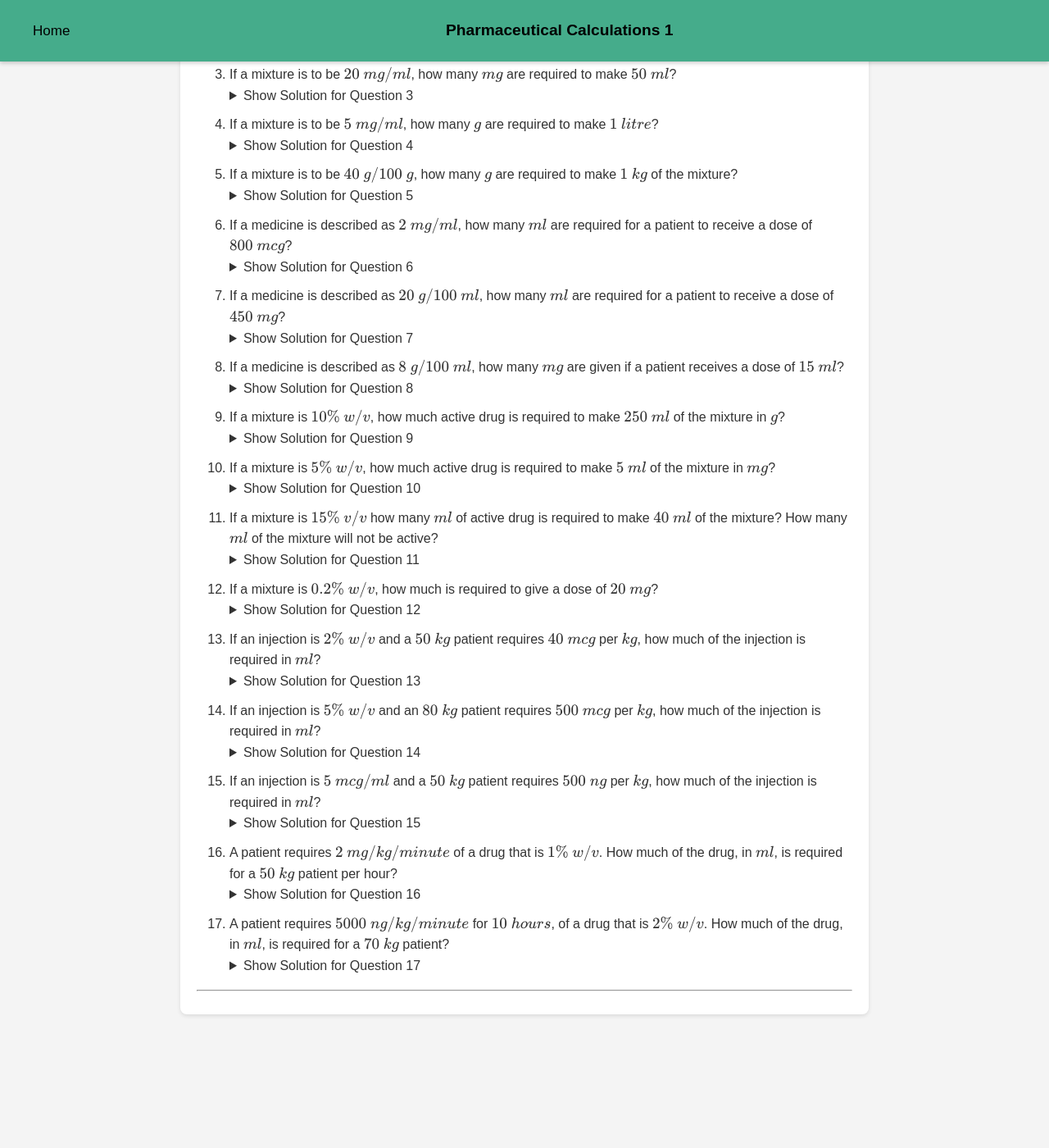
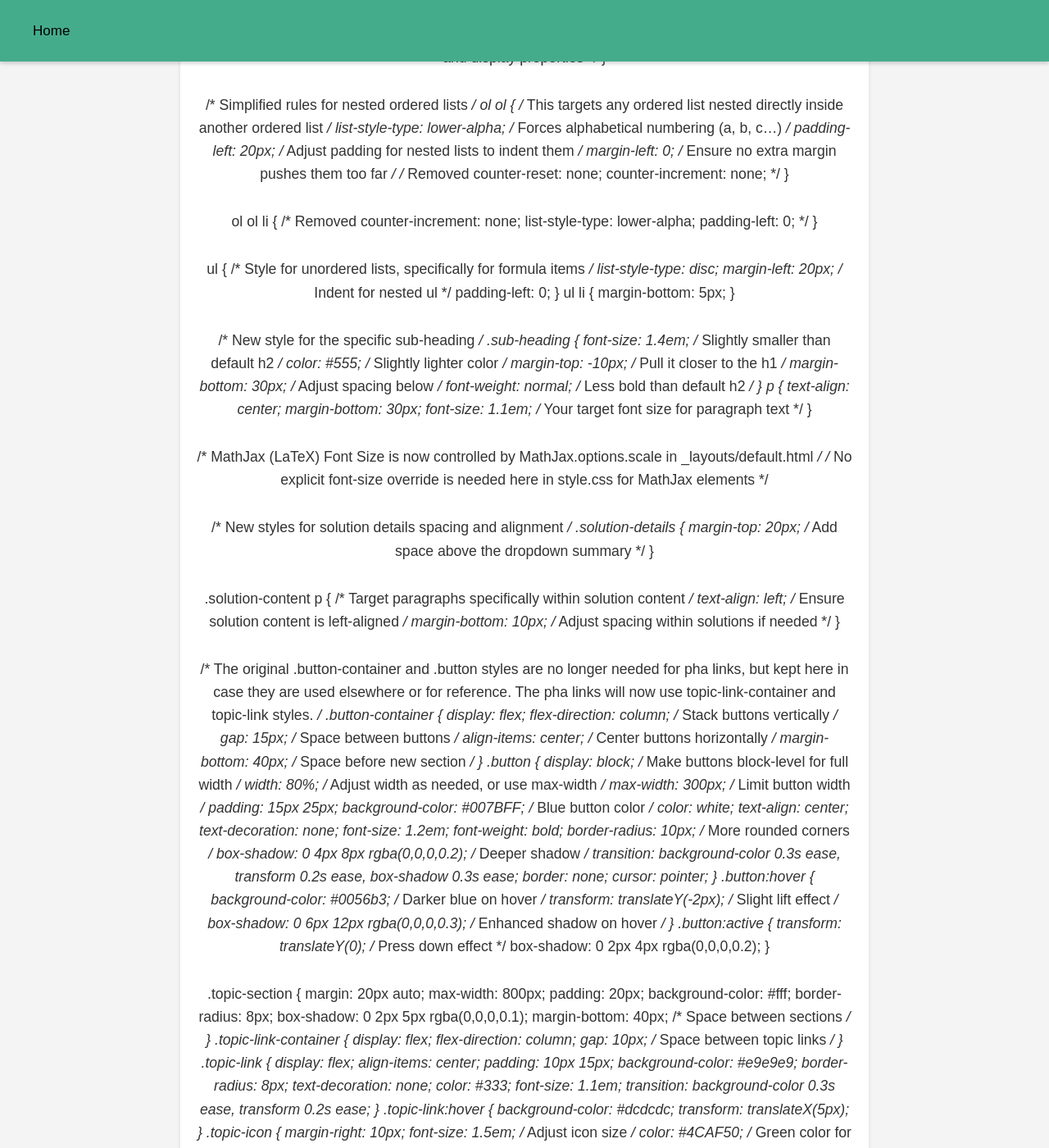
Before and after one commit to probe973/pha-4010y, a Jekyll site: the page built from review/1.md, in a window 1280 px wide and 1400 px high, scrolled down 1257 px. Shown: the whole window at 82% size. Built offline with Jekyll 4.4.1, drawn with Linux system fonts in a browser that asks for light colours; our own code applies the rules of GitHub Pages for plain Markdown files; before the commit the page ends 2534 px from its top, so only the background shows below that; some of the changed text lies outside the part shown.

Commit message:
Update 1.md

```diff
--- a/review/1.md
+++ b/review/1.md
@@ -1,213 +1,298 @@
----
-layout: default
-title: Pharmaceutical Calculations 1
----
+html, body { /* Ensure no default margins/paddings on html and body */
+    margin: 0;
+    padding: 0;
+}
+body {
+    font-family: sans-serif;
+    line-height: 1.6;
+    padding-top: 60px; /* Space for the fixed header */
+    background-color: #f4f4f4; /* Light background for the page */
+    color: #333;
+    /* Removed custom counter-reset from here */
+}
+.navbar {
+    position: fixed;
+    top: 0;
+    left: 0;
+    width: 100%;
+    background-color: #45ac8b; /* Changed background color for the navbar */
+    overflow: hidden;
+    box-shadow: 0 2px 5px rgba(0,0,0,0.2);
+    z-index: 1000; /* Ensure navbar stays on top */
+    display: flex;
+    justify-content: flex-start; /* Align items to the start */
+    align-items: center;
+    padding: 10px 20px; /* Adjusted vertical padding to match other pages' navbar height */
+    box-sizing: border-box; /* Include padding in width */
+}
 
-<h1>Pharmaceutical Calculations 1</h1>
+/* --- START: Navigation Link Styles --- */
 
-<div class="instructions">
-    <h2>Instructions</h2>
-    <ul>
-        <li>Answer <strong>ALL</strong> questions on this paper.</li>
-        <li>All questions have equal weighting.</li>
-        <li>All answers must include units, where appropriate. Answers without units (or incorrect units) will be marked as incorrect.</li>
-        <li>Calculators of any description are <strong>NOT</strong> allowed.</li>
-    </ul>
-</div>
+/* Styles for links in EXISTING HTML files (e.g., pha01.html, pha01_s.html) */
+/* These target <a> tags directly inside .navbar */
+.navbar a {
+    display: block;
+    color: black; /* Changed text color to black */
+    text-align: center;
+    padding: 14px 20px;
+    text-decoration: none;
+    font-size: 17px;
+    border-radius: 8px; /* Rounded corners for links */
+    transition: background-color 0.3s ease; /* Smooth transition on hover */
+    margin-right: 10px; /* Space between links */
+}
+.navbar a:hover {
+    background-color: #5cb85c; /* Lighter green on hover */
+    color: black; /* Ensure text remains black on hover */
+}
 
-<hr>
+/* Styles for links in NEW Jekyll-processed Markdown files */
+/* These target <a> tags specifically given the .navbar-link class in _layouts/default.html */
+.navbar-link {
+    display: block;
+    color: black;
+    text-align: center;
+    padding: 14px 20px;
+    text-decoration: none;
+    font-size: 17px;
+    border-radius: 8px;
+    transition: background-color 0.3s ease;
+    float: none !important; /* Ensures no floating behavior */
+    margin-right: auto !important; /* Pushes the link to the far left */
+    margin-left: 0 !important; /* Ensures no left margin interference */
+}
+.navbar-link:hover {
+    background-color: #5cb85c;
+    color: black;
+}
 
-<h2>Conversions</h2>
-<ol class="main-questions"> <!-- ADD THIS CLASS -->
-    <li>Convert the following into the given unit
-        <ol type="a">
-            <li>$7.25~g$ into $mg$</li>
-            <li>$0.0444~mg$ into $mcg$</li>
-            <li>$93400~ml$ into $l$</li>
-            <li>$65000~ng$ into $mcg$</li>
-            <li>$0.000234~g$ into $mcg$</li>
-            <li>$250000~mg$ into $kg$</li>
-            <li>$45~g$ into $ng$</li>
-            <li>$123~mcg$ into $g$</li>
-        </ol>
-        <details class="solution-details">
-            <summary>Show Solution for Question 1</summary>
-            <div class="solution-content">
-                <p><strong>Solution for 1a:</strong> $7.25~g = 7250~mg$</p>
-                <p><strong>Solution for 1b:</strong> $0.0444~mg = 44.4~mcg$</p>
-                <p><strong>Solution for 1c:</strong> $93400~ml = 93.4~l$</p>
-                <p><strong>Solution for 1d:</strong> $65000~ng = 65~mcg$</p>
-                <p><strong>Solution for 1e:</strong> $0.000234~g = 234~mcg$</p>
-                <p><strong>Solution for 1f:</strong> $250000~mg = 0.25~kg$</p>
-                <p><strong>Solution for 1g:</strong> $45~g = 45,000,000,000~ng$</p>
-                <p><strong>Solution for 1h:</strong> $123~mcg = 0.000123~g$</p>
-            </div>
-        </details>
-    </li>
-</ol>
+/* Styles for the main page title in the navbar */
+.navbar-title {
+    color: black;
+    font-size: 1.2em; /* Adjusted to match original HTML's title size */
+    font-weight: bold;
+    text-decoration: none;
+    padding: 0;
+    flex-grow: 1; /* Allows title to take up remaining space */
+    text-align: center; /* Centers the text within its allocated space */
+}
 
-<h2>Recipes</h2>
-<ol start="2" class="main-questions"> <!-- ADD THIS CLASS -->
-    <li>You have the following formula to create $250~ml$ of something medical sounding:
-        <ul>
-            <li>Ingredient A: $25~g$</li>
-            <li>Ingredient B: $125~g$</li>
-            <li>Ingredient C: $10~ml$</li>
-            <li>Water to $250~ml$</li>
-        </ul>
-        <ol type="a">
-            <li>How much of each component is needed to create $750~ml$ of the formula?</li>
-            <li>How much of each component is needed to create $2~l$ of the formula?</li>
-            <li>How much of each component is needed to create $50~ml$ of the formula?</li>
-        </ol>
-        <details class="solution-details">
-            <summary>Show Solution for Question 2</summary>
-            <div class="solution-content">
-                <p><strong>Solution for 2a ($750~ml$):</strong></p>
-                <ul>
-                    <li>Ingredient A: $75~g$</li>
-                    <li>Ingredient B: $375~g$</li>
-                    <li>Ingredient C: $30~ml$</li>
-                </ul>
-                <p><strong>Solution for 2b ($2~l = 2000~ml$):</strong></p>
-                <ul>
-                    <li>Ingredient A: $200~g$</li>
-                    <li>Ingredient B: $1000~g$</li>
-                    <li>Ingredient C: $80~ml$</li>
-                </ul>
-                <p><strong>Solution for 2c ($50~ml$):</strong></p>
-                <ul>
-                    <li>Ingredient A: $5~g$</li>
-                    <li>Ingredient B: $25~g$</li>
-                    <li>Ingredient C: $2~ml$</li>
-                </ul>
-            </div>
-        </details>
-    </li>
-</ol>
+/* --- END: Navigation Link Styles --- */
 
-<h2>Concentrations</h2>
-<ol start="3" class="main-questions"> <!-- ADD THIS CLASS -->
-    <li>If a mixture is to be $20~mg/ml$, how many $mg$ are required to make $50~ml$?
-        <details class="solution-details">
-            <summary>Show Solution for Question 3</summary>
-            <div class="solution-content">
-                <p><strong>Solution:</strong> $20~mg/ml * 50~ml = 1000~mg$</p>
-            </div>
-        </details>
-    </li>
-    <li>If a mixture is to be $5~mg/ml$, how many $g$ are required to make $1~litre$?
-        <details class="solution-details">
-            <summary>Show Solution for Question 4</summary>
-            <div class="solution-content">
-                <p><strong>Solution:</strong> $5~mg/ml * 1000~ml/litre = 5000~mg/litre = 5~g/litre$</p>
-            </div>
-        </details>
-    </li>
-    <li>If a mixture is to be $40~g/100~g$, how many $g$ are required to make $1~kg$ of the mixture?
-        <details class="solution-details">
-            <summary>Show Solution for Question 5</summary>
-            <div class="solution-content">
-                <p><strong>Solution:</strong> $40~g/100~g = 40\%$. $40\%$ of $1~kg (1000~g) = 400~g$</p>
-            </div>
-        </details>
-    </li>
-    <li>If a medicine is described as $2~mg/ml$, how many $ml$ are required for a patient to receive a dose of $800~mcg$?
-        <details class="solution-details">
-            <summary>Show Solution for Question 6</summary>
-            <div class="solution-content">
-                <p><strong>Solution:</strong> $800~mcg = 0.8~mg$. $0.8~mg / (2~mg/ml) = 0.4~ml$</p>
-            </div>
-        </details>
-    </li>
-    <li>If a medicine is described as $20~g/100~ml$, how many $ml$ are required for a patient to receive a dose of $450~mg$?
-        <details class="solution-details">
-            <summary>Show Solution for Question 7</summary>
-            <div class="solution-content">
-                <p><strong>Solution:</strong> $20~g/100~ml = 200~mg/ml$. $450~mg / (200~mg/ml) = 2.25~ml$</p>
-            </div>
-        </details>
-    </li>
-    <li>If a medicine is described as $8~g/100~ml$, how many $mg$ are given if a patient receives a dose of $15~ml$?
-        <details class="solution-details">
-            <summary>Show Solution for Question 8</summary>
-            <div class="solution-content">
-                <p><strong>Solution:</strong> $8~g/100~ml = 80~mg/ml$. $80~mg/ml * 15~ml = 1200~mg$</p>
-            </div>
-        </details>
-    </li>
-    <li>If a mixture is $10\%~w/v$, how much active drug is required to make $250~ml$ of the mixture in $g$?
-        <details class="solution-details">
-            <summary>Show Solution for Question 9</summary>
-            <div class="solution-content">
-                <p><strong>Solution:</strong> $10\%~w/v = 10~g/100~ml$. $ (10~g/100~ml) * 250~ml = 25~g$</p>
-            </div>
-        </details>
-    </li>
-    <li>If a mixture is $5\%~w/v$, how much active drug is required to make $5~ml$ of the mixture in $mg$?
-        <details class="solution-details">
-            <summary>Show Solution for Question 10</summary>
-            <div class="solution-content">
-                <p><strong>Solution:</strong> $5\%~w/v = 5~g/100~ml = 50~mg/ml$. $50~mg/ml * 5~ml = 250~mg$</p>
-            </div>
-        </details>
-    </li>
-    <li>If a mixture is $15\%~v/v$ how many $ml$ of active drug is required to make $40~ml$ of the mixture? How many $ml$ of the mixture will not be active?
-        <details class="solution-details">
-            <summary>Show Solution for Question 11</summary>
-            <div class="solution-content">
-                <p><strong>Solution:</strong> Active drug: $15\%$ of $40~ml = 6~ml$. Not active: $40~ml - 6~ml = 34~ml$</p>
-            </div>
-        </details>
-    </li>
-    <li>If a mixture is $0.2\%~w/v$, how much is required to give a dose of $20~mg$?
-        <details class="solution-details">
-            <summary>Show Solution for Question 12</summary>
-            <div class="solution-content">
-                <p><strong>Solution:</strong> $0.2\%~w/v = 0.2~g/100~ml = 2~mg/ml$. $20~mg / (2~mg/ml) = 10~ml$</p>
-            </div>
-        </details>
-    </li>
-    <li>If an injection is $2\%~w/v$ and a $50~kg$ patient requires $40~mcg$ per $kg$, how much of the injection is required in $ml$?
-        <details class="solution-details">
-            <summary>Show Solution for Question 13</summary>
-            <div class="solution-content">
-                <p><strong>Solution:</strong> Total dose: $40~mcg/kg * 50~kg = 2000~mcg = 2~mg$. Concentration: $2\%~w/v = 2~g/100~ml = 20~mg/ml$. Volume: $2~mg / (20~mg/ml) = 0.1~ml$</p>
-            </div>
-        </details>
-    </li>
-    <li>If an injection is $5\%~w/v$ and an $80~kg$ patient requires $500~mcg$ per $kg$, how much of the injection is required in $ml$?
-        <details class="solution-details">
-            <summary>Show Solution for Question 14</summary>
-            <div class="solution-content">
-                <p><strong>Solution:</strong> Total dose: $500~mcg/kg * 80~kg = 40000~mcg = 40~mg$. Concentration: $5\%~w/v = 5~g/100~ml = 50~mg/ml$. Volume: $40~mg / (50~mg/ml) = 0.8~ml$</p>
-            </div>
-        </details>
-    </li>
-    <li>If an injection is $5~mcg/ml$ and a $50~kg$ patient requires $500~ng$ per $kg$, how much of the injection is required in $ml$?
-        <details class="solution-details">
-            <summary>Show Solution for Question 15</summary>
-            <div class="solution-content">
-                <p><strong>Solution:</strong> Total dose: $500~ng/kg * 50~kg = 25000~ng = 25~mcg$. Volume: $25~mcg / (5~mcg/ml) = 5~ml$</p>
-            </div>
-        </details>
-    </li>
-    <li>A patient requires $2~mg/kg/minute$ of a drug that is $1\%~w/v$. How much of the drug, in $ml$, is required for a $50~kg$ patient per hour?
-        <details class="solution-details">
-            <summary>Show Solution for Question 16</summary>
-            <div class="solution-content">
-                <p><strong>Solution:</strong> Dose per minute: $2~mg/kg/min * 50~kg = 100~mg/min$. Dose per hour: $100~mg/min * 60~min/hour = 6000~mg/hour = 6~g/hour$. Concentration: $1\%~w/v = 1~g/100~ml = 10~mg/ml$. Volume: $6000~mg / (10~mg/ml) = 600~ml$</p>
-            </div>
-        </details>
-    </li>
-    <li>A patient requires $5000~ng/kg/minute$ for $10~hours$, of a drug that is $2\%~w/v$. How much of the drug, in $ml$, is required for a $70~kg$ patient?
-        <details class="solution-details">
-            <summary>Show Solution for Question 17</summary>
-            <div class="solution-content">
-                <p><strong>Solution:</strong> Dose per minute: $5000~ng/kg/min * 70~kg = 350000~ng/min = 0.35~mg/min$. Dose per hour: $0.35~mg/min * 60~min/hour = 21~mg/hour$. Total dose: $21~mg/hour * 10~hours = 210~mg$. Concentration: $2\%~w/v = 2~g/100~ml = 20~mg/ml$. Volume: $210~mg / (20~mg/ml) = 10.5~ml$</p>
-            </div>
-        </details>
-    </li>
-</ol>
 
-<hr>
+.content {
+    margin: 20px auto; /* Center content with auto margins */
+    max-width: 800px; /* Max width for readability */
+    padding: 20px;
+    background-color: #fff;
+    border-radius: 8px;
+    box-shadow: 0 2px 5px rgba(0,0,0,0.1);
+    margin-bottom: 40px; /* Add space before the new section */
+}
+h1, h2 {
+    color: #333;
+    text-align: center;
+    margin-bottom: 20px;
+}
+strong {
+    font-weight: bold;
+}
+.instructions, .formulae {
+    border: 1px solid #ccc;
+    padding: 15px;
+    margin-bottom: 20px;
+    background-color: #f9f9f9;
+    border-radius: 8px; /* Rounded corners for info boxes */
+}
+ol {
+    list-style-type: decimal; /* Use native decimal numbering for main questions */
+    padding-left: 40px; /* Standard padding for ordered lists */
+    /* Removed all custom counter rules */
+}
+
+ol li {
+    margin-bottom: 10px; /* Standard spacing for list items */
+    /* Removed custom counter-increment and display properties */
+}
+
+/* Simplified rules for nested ordered lists */
+ol ol { /* This targets any ordered list nested directly inside another ordered list */
+    list-style-type: lower-alpha; /* Forces alphabetical numbering (a, b, c...) */
+    padding-left: 20px; /* Adjust padding for nested lists to indent them */
+    margin-left: 0; /* Ensure no extra margin pushes them too far */
+    /* Removed counter-reset: none; counter-increment: none; */
+}
+
+ol ol li {
+    /* Removed counter-increment: none; list-style-type: lower-alpha; padding-left: 0; */
+}
+
+ul { /* Style for unordered lists, specifically for formula items */
+    list-style-type: disc;
+    margin-left: 20px; /* Indent for nested ul */
+    padding-left: 0;
+}
+ul li {
+    margin-bottom: 5px;
+}
+
+
+/* New style for the specific sub-heading */
+.sub-heading {
+    font-size: 1.4em; /* Slightly smaller than default h2 */
+    color: #555; /* Slightly lighter color */
+    margin-top: -10px; /* Pull it closer to the h1 */
+    margin-bottom: 30px; /* Adjust spacing below */
+    font-weight: normal; /* Less bold than default h2 */
+}
+p {
+    text-align: center;
+    margin-bottom: 30px;
+    font-size: 1.1em; /* Your target font size for paragraph text */
+}
+
+/* MathJax (LaTeX) Font Size is now controlled by MathJax.options.scale in _layouts/default.html */
+/* No explicit font-size override is needed here in style.css for MathJax elements */
+
+
+/* New styles for solution details spacing and alignment */
+.solution-details {
+    margin-top: 20px; /* Add space above the dropdown summary */
+}
+
+.solution-content p { /* Target paragraphs specifically within solution content */
+    text-align: left; /* Ensure solution content is left-aligned */
+    margin-bottom: 10px; /* Adjust spacing within solutions if needed */
+}
+
+
+/* The original .button-container and .button styles are no longer needed for pha links,
+   but kept here in case they are used elsewhere or for reference.
+   The pha links will now use topic-link-container and topic-link styles. */
+.button-container {
+    display: flex;
+    flex-direction: column; /* Stack buttons vertically */
+    gap: 15px; /* Space between buttons */
+    align-items: center; /* Center buttons horizontally */
+    margin-bottom: 40px; /* Space before new section */
+}
+.button {
+    display: block; /* Make buttons block-level for full width */
+    width: 80%; /* Adjust width as needed, or use max-width */
+    max-width: 300px; /* Limit button width */
+    padding: 15px 25px;
+    background-color: #007BFF; /* Blue button color */
+    color: white;
+    text-align: center;
+    text-decoration: none;
+    font-size: 1.2em;
+    font-weight: bold;
+    border-radius: 10px; /* More rounded corners */
+    box-shadow: 0 4px 8px rgba(0,0,0,0.2); /* Deeper shadow */
+    transition: background-color 0.3s ease, transform 0.2s ease, box-shadow 0.3s ease;
+    border: none;
+    cursor: pointer;
+}
+.button:hover {
+    background-color: #0056b3; /* Darker blue on hover */
+    transform: translateY(-2px); /* Slight lift effect */
+    box-shadow: 0 6px 12px rgba(0,0,0,0.3); /* Enhanced shadow on hover */
+}
+.button:active {
+    transform: translateY(0); /* Press down effect */
+    box-shadow: 0 2px 4px rgba(0,0,0,0.2);
+}
+
+.topic-section {
+    margin: 20px auto;
+    max-width: 800px;
+    padding: 20px;
+    background-color: #fff;
+    border-radius: 8px;
+    box-shadow: 0 2px 5px rgba(0,0,0,0.1);
+    margin-bottom: 40px; /* Space between sections */
+}
+.topic-link-container {
+    display: flex;
+    flex-direction: column;
+    gap: 10px; /* Space between topic links */
+}
+.topic-link {
+    display: flex;
+    align-items: center;
+    padding: 10px 15px;
+    background-color: #e9e9e9;
+    border-radius: 8px;
+    text-decoration: none;
+    color: #333;
+    font-size: 1.1em;
+    transition: background-color 0.3s ease, transform 0.2s ease;
+}
+.topic-link:hover {
+    background-color: #dcdcdc;
+    transform: translateX(5px);
+}
+.topic-icon {
+    margin-right: 10px;
+    font-size: 1.5em; /* Adjust icon size */
+    color: #4CAF50; /* Green color for icons */
+}
+.topic-description {
+    font-size: 0.9em;
+    color: #666;
+    margin-top: 5px;
+    margin-left: 35px; /* Align with text after icon */
+}
+.iframe-container {
+    position: relative;
+    width: 100%;
+    padding-bottom: 75%; /* 4:3 Aspect Ratio (change this to 56.25% for 16:9) */
+    height: 0;
+    overflow: hidden;
+    margin-top: 20px; /* Space above iframe */
+    border-radius: 8px; /* Match container border-radius */
+}
+.iframe-container iframe {
+    position: absolute;
+    top: 0;
+    left: 0;
+    width: 100%;
+    height: 100%;
+    border: none; /* Remove iframe border */
+    border-radius: 8px; /* Match container border-radius */
+}
+
+
+/* Responsive adjustments */
+@media (max-width: 600px) {
+    .navbar {
+        flex-direction: column;
+        padding: 10px;
+    }
+    .navbar-title {
+        margin-bottom: 10px;
+    }
+    .content, .topic-section {
+        margin: 10px;
+        padding: 15px;
+    }
+    /* .button styles are now largely superseded by .topic-link for pha links */
+    .button {
+        width: 90%;
+        padding: 12px 20px;
+        font-size: 1em;
+    }
+    .topic-link {
+        flex-direction: column;
+        align-items: flex-start;
+    }
+    .topic-icon {
+        margin-bottom: 5px;
+    }
+    .topic-description {
+        margin-left: 0;
+    }
+    .iframe-container {
+        padding-bottom: 100%; /* Adjust aspect ratio for smaller screens if needed */
+    }
+}
```
